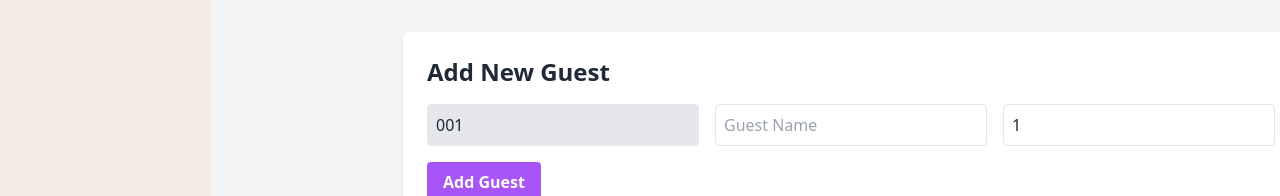
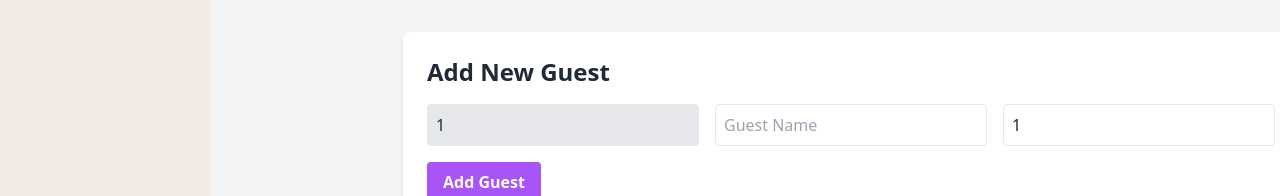
Before and after one commit to Karimk94/wedding-invitation-next, a Next.js app: page /admin-secret-page in a window 1280 px wide. Shown: the top 196 px of the page. Built offline with nearby package versions, Linux system fonts and the light colour scheme; no server answers; the database is empty.

Commit message:
Update page.tsx

```diff
--- a/app/admin-secret-page/page.tsx
+++ b/app/admin-secret-page/page.tsx
@@ -37,21 +37,14 @@ export default function AdminPage() {
 
   useEffect(() => {
     if (guestList.length > 0) {
-      const maxId = Math.max(
-        ...guestList
-          .map((guest) => parseInt(guest.id, 10))
-          .filter((id) => !isNaN(id))
-      );
+      const maxId = Math.max(...guestList.map(guest => parseInt(guest.id, 10)).filter(id => !isNaN(id)));
       if (isFinite(maxId)) {
-        setNewGuest((prev) => ({
-          ...prev,
-          id: (maxId + 1).toString().padStart(3, "0"),
-        }));
+        setNewGuest(prev => ({ ...prev, id: (maxId + 1).toString() }));
       } else {
-        setNewGuest((prev) => ({ ...prev, id: "001" }));
+        setNewGuest(prev => ({ ...prev, id: "1" }));
       }
     } else {
-      setNewGuest((prev) => ({ ...prev, id: "001" }));
+      setNewGuest(prev => ({ ...prev, id: "1" }));
     }
   }, [guestList]);
 
@@ -76,7 +69,7 @@ export default function AdminPage() {
       headers: { "Content-Type": "application/json" },
       body: JSON.stringify({
         guestId: guestToAdd.id,
-        ...guestToAdd,
+        ...guestToAdd
       }),
     });
 
@@ -104,14 +97,9 @@ export default function AdminPage() {
     }
   };
 
+
   const handleExport = () => {
-    const headers = [
-      "Guest Code",
-      "Guest Name",
-      "Max Guests",
-      "Status",
-      "Guest Count",
-    ];
+    const headers = ["Guest Code", "Guest Name", "Max Guests", "Status", "Guest Count"];
     const dataToExport = guestList.map((guest) => ({
       "Guest Code": guest.id,
       "Guest Name": guest.name,
@@ -206,9 +194,7 @@ export default function AdminPage() {
     <div className="min-h-screen bg-gray-100 p-8" dir="ltr">
       <div className="max-w-4xl mx-auto">
         <div className="mb-8 bg-white p-6 rounded-lg shadow-md">
-          <h2 className="text-2xl font-semibold mb-4 text-gray-800">
-            Add New Guest
-          </h2>
+            <h2 className="text-2xl font-semibold mb-4 text-gray-800">Add New Guest</h2>
             <div className="grid grid-cols-1 md:grid-cols-3 gap-4">
                 <input
                     type="text"
@@ -221,9 +207,7 @@ export default function AdminPage() {
                     type="text"
                     placeholder="Guest Name"
                     value={newGuest.name}
-              onChange={(e) =>
-                setNewGuest({ ...newGuest, name: e.target.value })
-              }
+                    onChange={(e) => setNewGuest({ ...newGuest, name: e.target.value })}
                     className="p-2 border rounded text-gray-800"
                 />
                 <input
@@ -231,12 +215,7 @@ export default function AdminPage() {
                     placeholder="Max Guests"
                     min="1"
                     value={newGuest.maxGuests}
-              onChange={(e) =>
-                setNewGuest({
-                  ...newGuest,
-                  maxGuests: parseInt(e.target.value, 10),
-                })
-              }
+                    onChange={(e) => setNewGuest({ ...newGuest, maxGuests: parseInt(e.target.value, 10) })}
                     className="p-2 border rounded text-gray-800"
                 />
             </div>
```
Lines whose indentation alone changed are shown as unchanged.
